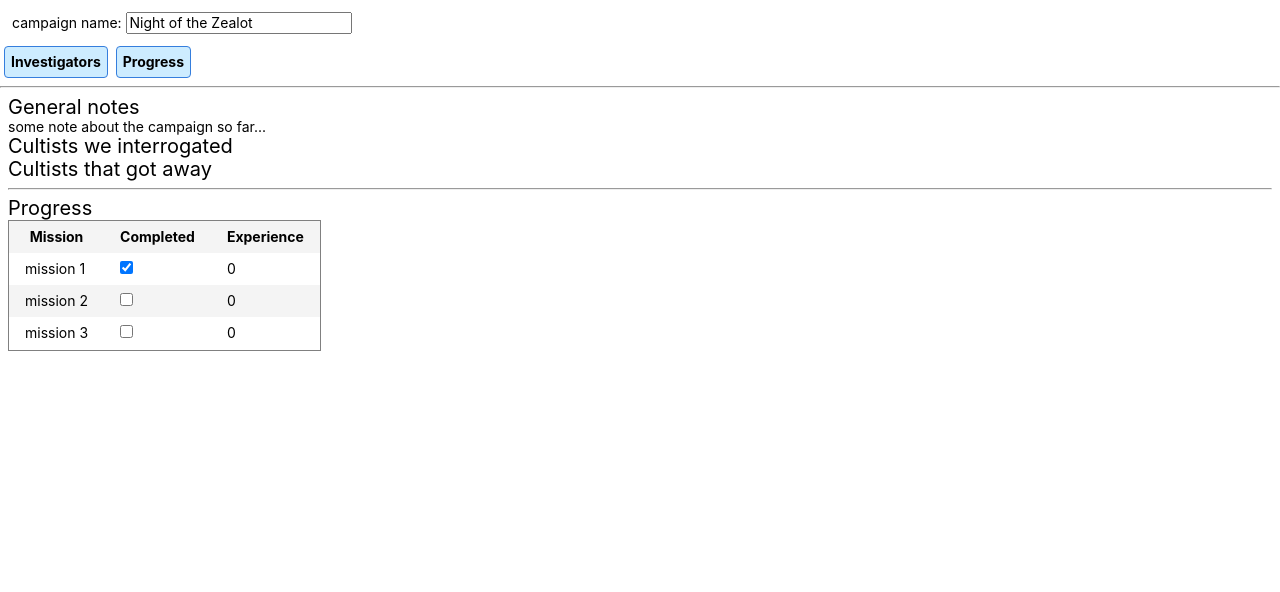
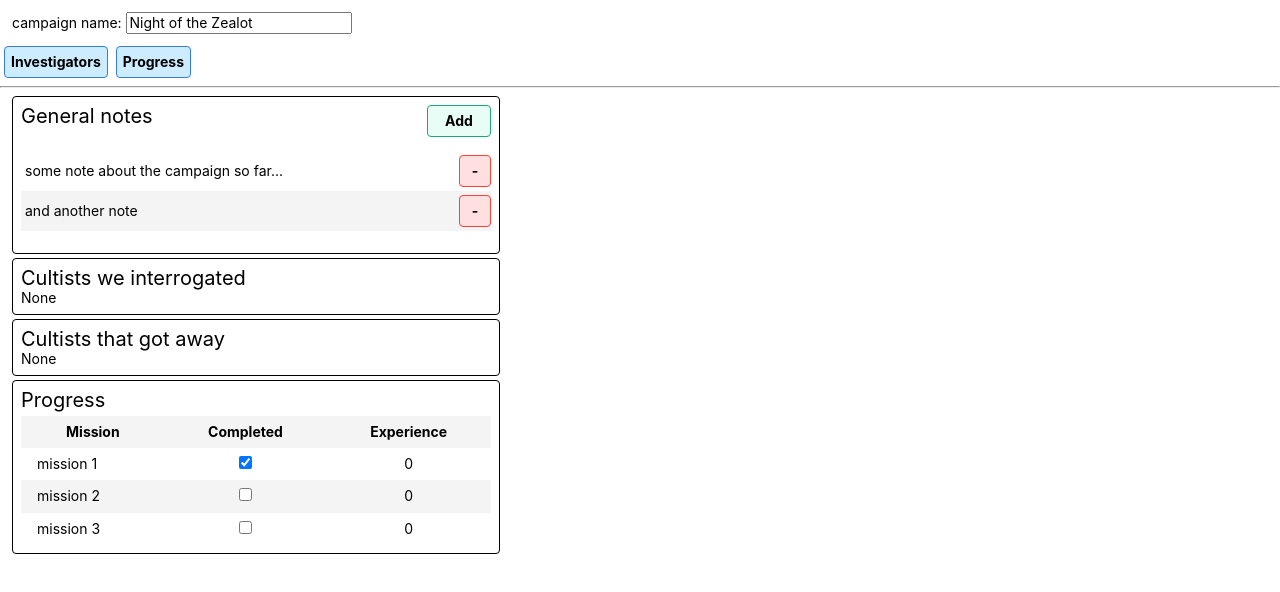
Before and after one commit to skinnybeans/arkham-log, an Angular app: page / in a window 1280 px wide. Both pictures are taken after a click on the button "Progress". Shown: the top 592 px of the page. Built offline with nearby package versions, Linux system fonts and the light colour scheme.

Commit message:
display of campaign progress

```diff
--- a/src/app/campaign-progress/campaign-progress.component.html
+++ b/src/app/campaign-progress/campaign-progress.component.html
@@ -1,16 +1,34 @@
-<div class="sans-serif f6 ph2">
+<div class="sans-serif f6 ph2 mw6">
+  <div class="ba pa2 ma1 br2">
+    <div class="flex justify-between">
       <div class="f4">General notes</div>
-  <div *ngFor="let note of notes">
-    {{note}}
+      <div><button class="btn btn-success h2 w3">Add</button></div>
     </div>
+    <ul class="list ml0 pl0">
+      <li
+        *ngFor="let note of notes; let i = index">
+        <div
+          class="flex justify-between items-center pv1 pl1"
+          [ngClass]="{'bg-near-white': i % 2}">
+          <div>{{note}}</div>
+          <div><button class="btn btn-danger w2 h2">-</button></div>
+        </div>
+      </li>
+    </ul>
+  </div>
+  <div class="ba pa2 ma1 br2">
       <div class="f4">Cultists we interrogated</div>
+      <div>None</div>
+  </div>
+
+  <div class="ba pa2 ma1 br2">
       <div class="f4">Cultists that got away</div>
-  <hr>
-  <div class="f4">
-    Progress
+      <div>None</div>
   </div>
+  <div class="ba pa2 ma1 br2">
+    <div class="f4 mb1">Progress</div>
     <div>
-    <table class="collapse ba br2">
+        <table class="collapse w-100">
           <tr class="striped--near-white">
             <th class="pv2 ph3">Mission</th>
             <th class="pv2 ph3">Completed</th>
@@ -18,9 +36,10 @@
           </tr>
           <tr class="striped--near-white" *ngFor="let mission of missions">
             <td class="pv2 ph3">{{ mission.name }}</td>
-        <td class="pv2 ph3"><input type="checkbox" [checked]="mission.completed" /></td>
-        <td class="pv2 ph3">{{ mission.experience }}</td>
+            <td class="pv2 ph3 tc"><input type="checkbox" [checked]="mission.completed" /></td>
+            <td class="pv2 ph3 tc">{{ mission.experience }}</td>
           </tr>
         </table>
       </div>
   </div>
+</div>
--- a/src/app/campaign-progress/campaign-progress.component.ts
+++ b/src/app/campaign-progress/campaign-progress.component.ts
@@ -10,7 +10,7 @@ import { Mission } from './mission.model';
 export class CampaignProgressComponent implements OnInit {
 
   // Going to need something for campaign specific notes
-  notes: string[] = ['some note about the campaign so far...'];
+  notes: string[] = ['some note about the campaign so far...', 'and another note'];
   missions: Mission[] = [
     {name: 'mission 2', completed: false, experience: 0, sequence: 2},
     {name: 'mission 1', completed: true, experience: 0, sequence: 1},
```
Lines whose indentation alone changed are shown as unchanged.
